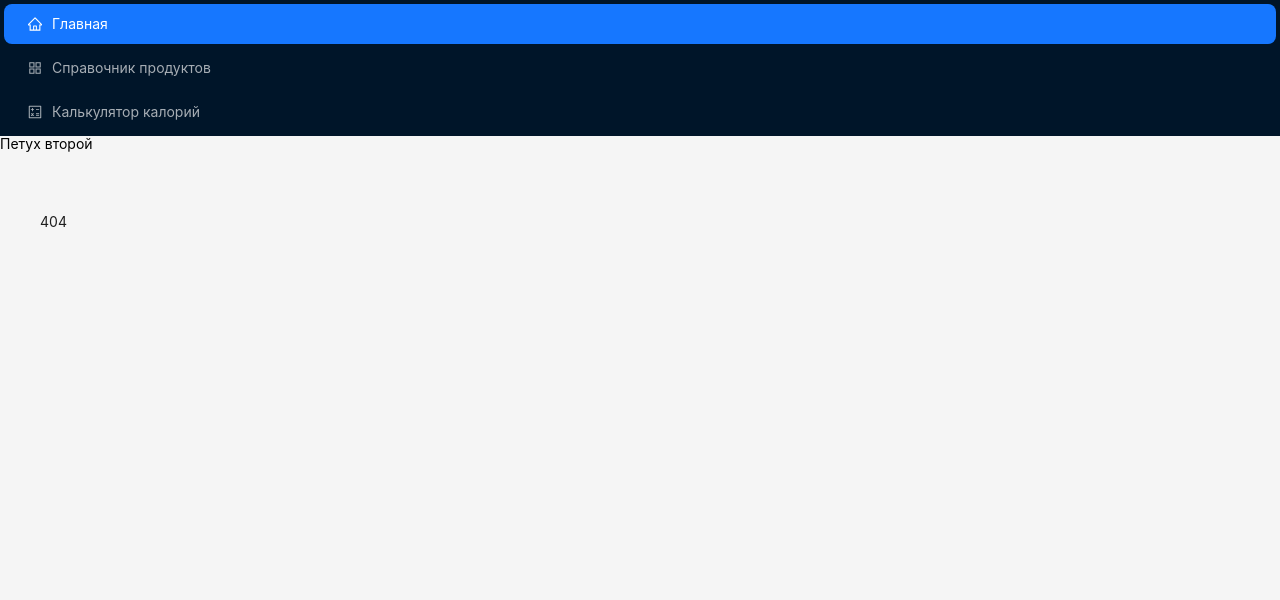
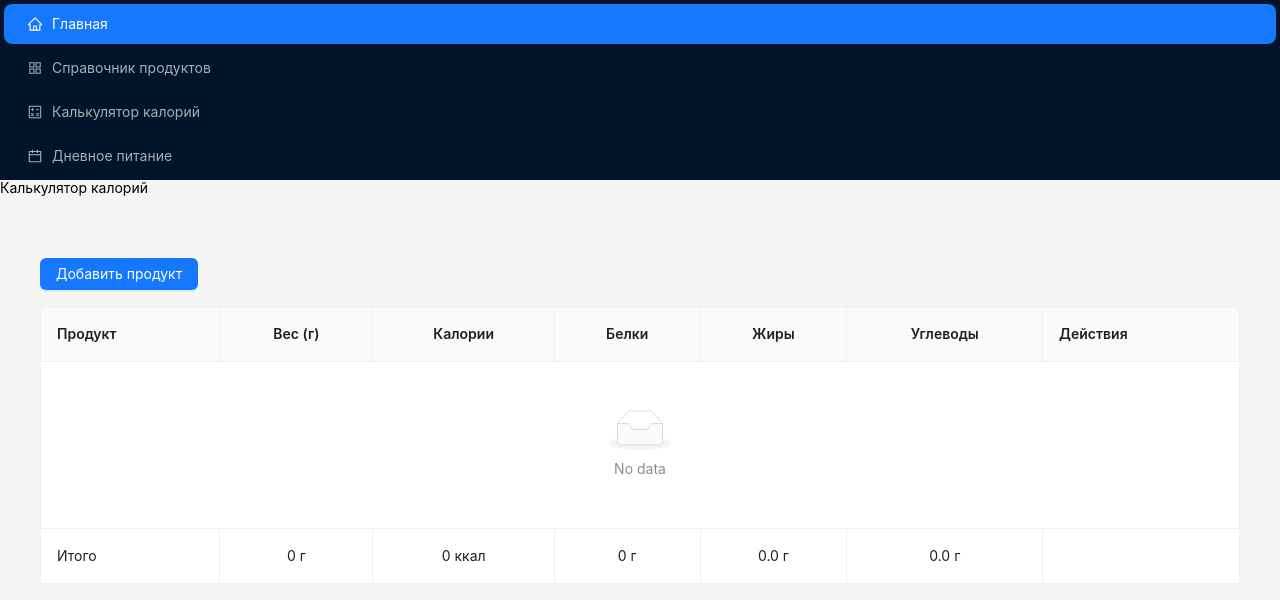
Before and after one commit to katyaaplyusnina/calories-calc, a React (Create React App) app: page /daily-meals in a window 1280 px wide. Before the commit this address had no page. Shown: the top 600 px of the page. Built offline with nearby package versions, Linux system fonts and the light colour scheme.

Commit message:
tmp commit

```diff
--- a/src/components/Layout/Header.tsx
+++ b/src/components/Layout/Header.tsx
@@ -1,6 +1,6 @@
 import React from "react";
 
 function Header() {
-    return <p>Петух второй</p>
+    return <p>Калькулятор калорий</p>
 }
 export default Header;
--- a/src/components/Layout/Sider.tsx
+++ b/src/components/Layout/Sider.tsx
@@ -3,7 +3,7 @@ import { Link } from 'react-router-dom';
 import {
     HomeOutlined,
     AppstoreOutlined,
-    CalculatorOutlined,
+    CalculatorOutlined, CalendarOutlined,
 } from '@ant-design/icons';
 
 const Sider = () => {
@@ -18,6 +18,9 @@ const Sider = () => {
             <Menu.Item key="3" icon={<CalculatorOutlined />}>
                 <Link to="/calculator">Калькулятор калорий</Link>
             </Menu.Item>
+            <Menu.Item key="4" icon={<CalendarOutlined />}>
+                <Link to="/daily-meals">Дневное питание</Link>
+            </Menu.Item>
         </Menu>
     );
 };
--- /dev/null
+++ b/src/components/pages/DailyMeals.tsx
@@ -0,0 +1,228 @@
+import React, { useState, useEffect } from 'react';
+import { Table, Button, Modal, Form, InputNumber, Select, message } from 'antd';
+import type { ColumnsType } from 'antd/es/table';
+import { IMealItem, IDailyMeals } from '../../types/meal';
+import { IProduct } from '../../types/product';
+
+const { Option } = Select;
+
+const DailyMeals: React.FC = () => {
+    const [meals, setMeals] = useState<IDailyMeals>(() => {
+        const saved = localStorage.getItem('dailyMeals');
+        return saved ? JSON.parse(saved) : { date: new Date().toISOString().split('T')[0], items: [] };
+    });
+
+    const [products, setProducts] = useState<IProduct[]>(() => {
+        const saved = localStorage.getItem('products');
+        return saved ? JSON.parse(saved) : [];
+    });
+
+    const [isModalVisible, setIsModalVisible] = useState(false);
+    const [form] = Form.useForm();
+
+    useEffect(() => {
+        localStorage.setItem('dailyMeals', JSON.stringify(meals));
+    }, [meals]);
+
+    const columns: ColumnsType<IMealItem> = [
+        {
+            title: 'Продукт',
+            dataIndex: 'name',
+            key: 'name',
+        },
+        {
+            title: 'Вес (г)',
+            dataIndex: 'weight',
+            key: 'weight',
+            align: 'center',
+        },
+        {
+            title: 'Калории',
+            dataIndex: 'calories',
+            key: 'calories',
+            align: 'center',
+            render: (_, record) => Math.round(record.calories * record.weight / 100),
+        },
+        {
+            title: 'Белки',
+            dataIndex: 'proteins',
+            key: 'proteins',
+            align: 'center',
+            render: (_, record) => (record.proteins * record.weight / 100).toFixed(1),
+        },
+        {
+            title: 'Жиры',
+            dataIndex: 'fats',
+            key: 'fats',
+            align: 'center',
+            render: (_, record) => (record.fats * record.weight / 100).toFixed(1),
+        },
+        {
+            title: 'Углеводы',
+            dataIndex: 'carbohydrates',
+            key: 'carbohydrates',
+            align: 'center',
+            render: (_, record) => (record.carbohydrates * record.weight / 100).toFixed(1),
+        },
+        {
+            title: 'Действия',
+            key: 'action',
+            render: (_, record) => (
+                <Button
+                    type="link"
+                    danger
+                    onClick={() => handleDelete(record.id)}
+                >
+                    Удалить
+                </Button>
+            ),
+        },
+    ];
+
+    const showModal = () => {
+        form.resetFields();
+        setIsModalVisible(true);
+    };
+
+    const handleCancel = () => {
+        setIsModalVisible(false);
+    };
+
+    const handleProductChange = (productId: string) => {
+        const selectedProduct = products.find(p => p.id === productId);
+        if (selectedProduct) {
+            form.setFieldsValue({
+                weight: selectedProduct.defaultWeight
+            });
+        }
+    };
+
+    const handleSubmit = () => {
+        form.validateFields().then(values => {
+            const selectedProduct = products.find(p => p.id === values.productId);
+
+            if (selectedProduct) {
+                const newMealItem: IMealItem = {
+                    id: Date.now().toString(),
+                    productId: selectedProduct.id,
+                    name: selectedProduct.name,
+                    weight: values.weight,
+                    calories: selectedProduct.calories,
+                    proteins: selectedProduct.proteins,
+                    fats: selectedProduct.fats,
+                    carbohydrates: selectedProduct.carbohydrates,
+                };
+
+                setMeals({
+                    ...meals,
+                    items: [...meals.items, newMealItem],
+                });
+
+                message.success('Продукт добавлен в дневной рацион');
+                handleCancel();
+            }
+        });
+    };
+
+    const handleDelete = (id: string) => {
+        setMeals({
+            ...meals,
+            items: meals.items.filter((item) => item.id !== id),
+        });
+        message.success('Продукт удален из рациона');
+    };
+
+    const calculateTotal = (field: keyof Pick<IMealItem, 'calories' | 'proteins' | 'fats' | 'carbohydrates'>) => {
+        return meals.items.reduce((sum, item) => {
+            return sum + (item[field] * item.weight / 100);
+        }, 0);
+    };
+
+    return (
+        <div>
+            <div style={{ marginBottom: 16 }}>
+                <Button type="primary" onClick={showModal}>
+                    Добавить продукт
+                </Button>
+            </div>
+
+            <Table
+                columns={columns}
+                dataSource={meals.items}
+                rowKey="id"
+                bordered
+                pagination={false}
+                summary={() => (
+                    <Table.Summary fixed>
+                        <Table.Summary.Row>
+                            <Table.Summary.Cell index={0}>Итого</Table.Summary.Cell>
+                            <Table.Summary.Cell index={1} align="center">
+                                {meals.items.reduce((sum, item) => sum + item.weight, 0)} г
+                            </Table.Summary.Cell>
+                            <Table.Summary.Cell index={2} align="center">
+                                {Math.round(calculateTotal('calories'))} ккал
+                            </Table.Summary.Cell>
+                            <Table.Summary.Cell index={3} align="center">
+                                {calculateTotal('proteins')} г
+                            </Table.Summary.Cell>
+                            <Table.Summary.Cell index={4} align="center">
+                                {calculateTotal('fats').toFixed(1)} г
+                            </Table.Summary.Cell>
+                            <Table.Summary.Cell index={5} align="center">
+                                {calculateTotal('carbohydrates').toFixed(1)} г
+                            </Table.Summary.Cell>
+                            <Table.Summary.Cell index={6}></Table.Summary.Cell>
+                        </Table.Summary.Row>
+                    </Table.Summary>
+                )}
+            />
+
+            <Modal
+                title="Добавить продукт в дневной рацион"
+                open={isModalVisible}
+                onOk={handleSubmit}
+                onCancel={handleCancel}
+                okText="Добавить"
+                cancelText="Отмена"
+            >
+                <Form form={form} layout="vertical">
+                    <Form.Item
+                        name="productId"
+                        label="Продукт"
+                        rules={[{ required: true, message: 'Выберите продукт' }]}
+                    >
+                        <Select
+                            placeholder="Выберите продукт"
+                            showSearch
+                            optionFilterProp="children"
+                            filterOption={(input, option) =>
+                                String(option?.children ?? '').toLowerCase().includes(input.toLowerCase())
+                            }
+                            onChange={handleProductChange}
+                        >
+                            {products.map(product => (
+                                <Option key={product.id} value={product.id}>
+                                    {product.name}
+                                </Option>
+                            ))}
+                        </Select>
+                    </Form.Item>
+
+                    <Form.Item
+                        name="weight"
+                        label="Вес (граммы)"
+                        rules={[{ required: true, message: 'Укажите вес порции' }]}
+                    >
+                        <InputNumber
+                            min={1}
+                            step={1}
+                            style={{ width: '100%' }}
+                        />
+                    </Form.Item>
+                </Form>
+            </Modal>
+        </div>
+    );
+};
+
+export default DailyMeals;
--- a/src/routes.tsx
+++ b/src/routes.tsx
@@ -5,7 +5,7 @@ import NotFound from "./components/pages/NotFound";
 import About from "./components/pages/About";
 
 const ProductCatalog = lazy(() => import('./components/pages/ProductCatalog'));
-
+const DailyMeals = lazy(() => import('./components/pages/DailyMeals'));
 const Home = lazy(() => import('./components/pages/Home'));
 
 const routes: RouteObject[] = [
@@ -26,6 +26,10 @@ const routes: RouteObject[] = [
                 element: <ProductCatalog />,
             },
             {
+                path: 'daily-meals',
+                element: <DailyMeals />,
+            },
+            {
                 path: '*',
                 element: <NotFound />,
             },
--- /dev/null
+++ b/src/types/meal.ts
@@ -0,0 +1,10 @@
+export interface IMealItem {
+    id: string; // ID записи в дневнике
+    productId: string; // Ссылка на продукт из справочника
+    weight: number; // Вес порции
+}
+
+export interface IDailyMeals {
+    date: string;
+    items: IMealItem[];
+}
```
